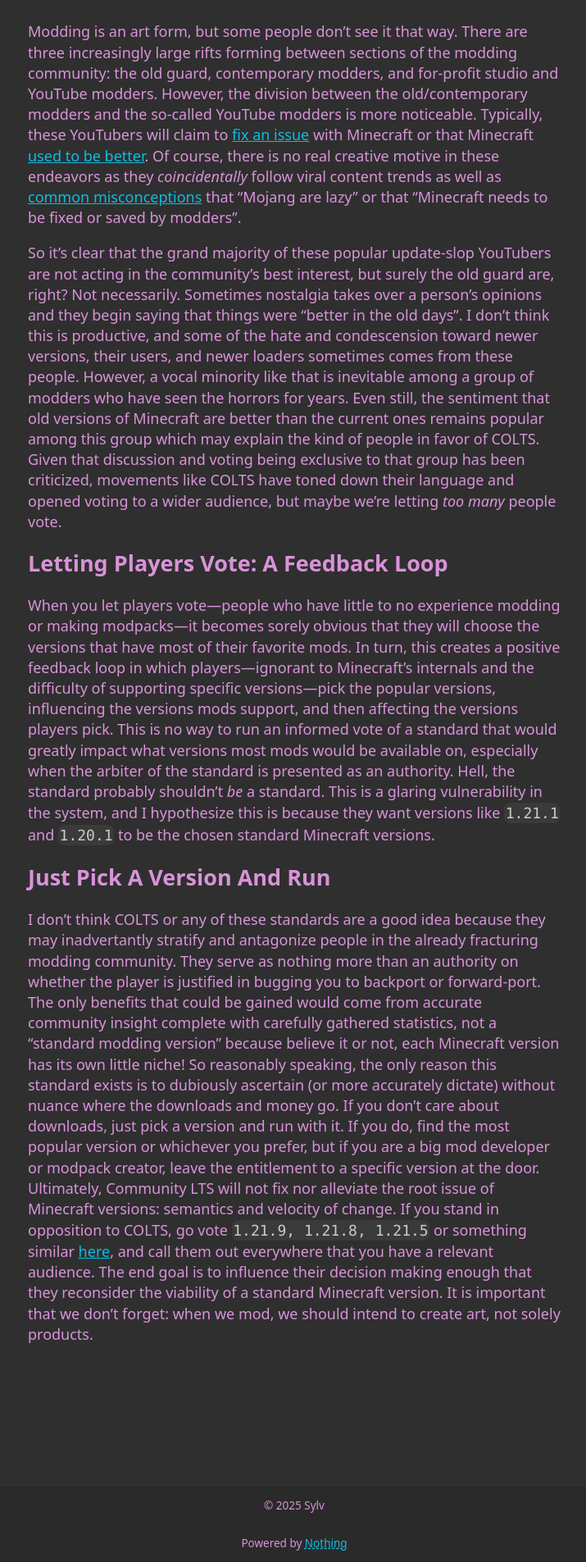
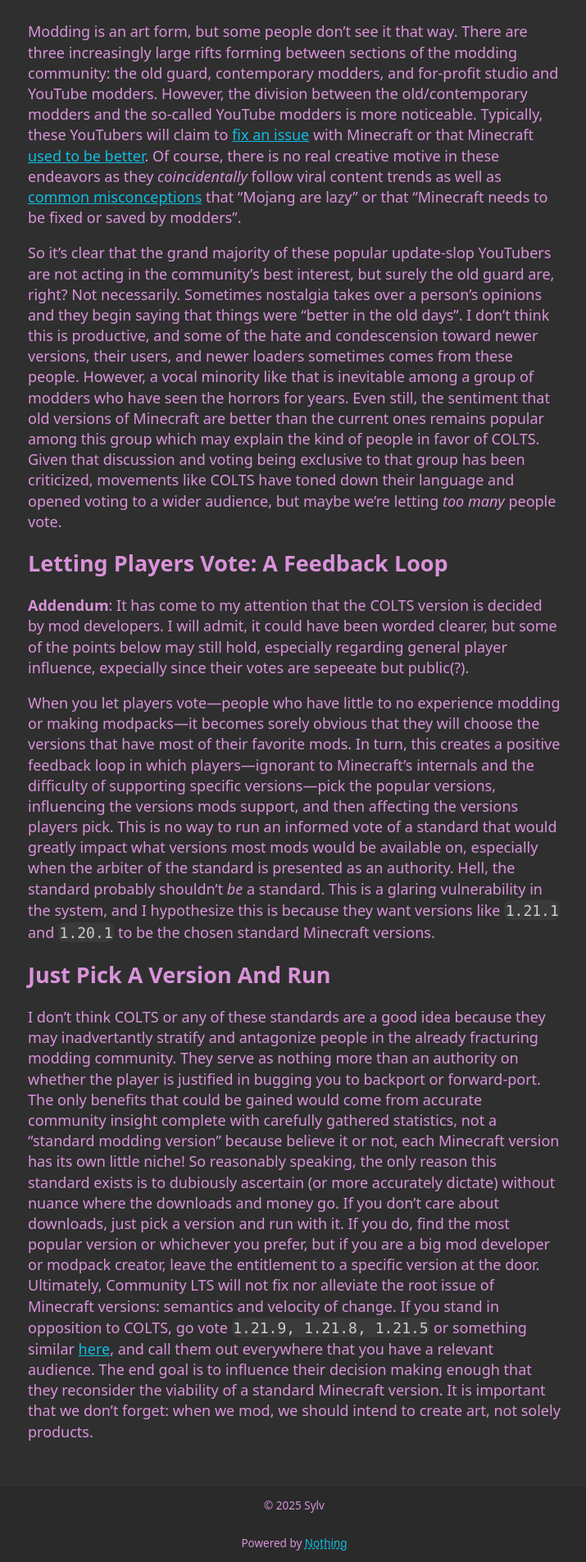
Before and after one commit to sylv256/sylv256.github.io, a Jekyll site: the page built from _posts/2025-09-10-on-community-lts.md, in a window 1280 px wide. Shown: the part 1533-3438 px from the top of the page at 82% size, without its empty margins (281-996 px from the left). Built offline with Jekyll 4.4.1, drawn with Linux system fonts in a browser that asks for light colours; our own code applies the rules of GitHub Pages for plain Markdown files.

Commit message:
fix(blog): Addendum in Feedback Loop

```diff
--- a/_posts/2025-09-10-on-community-lts.md
+++ b/_posts/2025-09-10-on-community-lts.md
@@ -33,6 +33,8 @@
 So it's clear that the grand majority of these popular update-slop YouTubers are not acting in the community's best interest, but surely the old guard are, right? Not necessarily. Sometimes nostalgia takes over a person's opinions and they begin saying that things were "better in the old days". I don't think this is productive, and some of the hate and condescension toward newer versions, their users, and newer loaders sometimes comes from these people. However, a vocal minority like that is inevitable among a group of modders who have seen the horrors for years. Even still, the sentiment that old versions of Minecraft are better than the current ones remains popular among this group which may explain the kind of people in favor of COLTS. Given that discussion and voting being exclusive to that group has been criticized, movements like COLTS have toned down their language and opened voting to a wider audience, but maybe we're letting *too many* people vote.
 
 ## Letting Players Vote: A Feedback Loop
+**Addendum**: It has come to my attention that the COLTS version is decided by mod developers. I will admit, it could have been worded clearer, but some of the points below may still hold, especially regarding general player influence, expecially since their votes are sepeeate but public(?).
+
 When you let players vote---people who have little to no experience modding or making modpacks---it becomes sorely obvious that they will choose the versions that have most of their favorite mods. In turn, this creates a positive feedback loop in which players---ignorant to Minecraft's internals and the difficulty of supporting specific versions---pick the popular versions, influencing the versions mods support, and then affecting the versions players pick. This is no way to run an informed vote of a standard that would greatly impact what versions most mods would be available on, especially when the arbiter of the standard is presented as an authority. Hell, the standard probably shouldn't *be* a standard. This is a glaring vulnerability in the system, and I hypothesize this is because they want versions like `1.21.1` and `1.20.1` to be the chosen standard Minecraft versions.
 
 ## Just Pick A Version And Run
```
